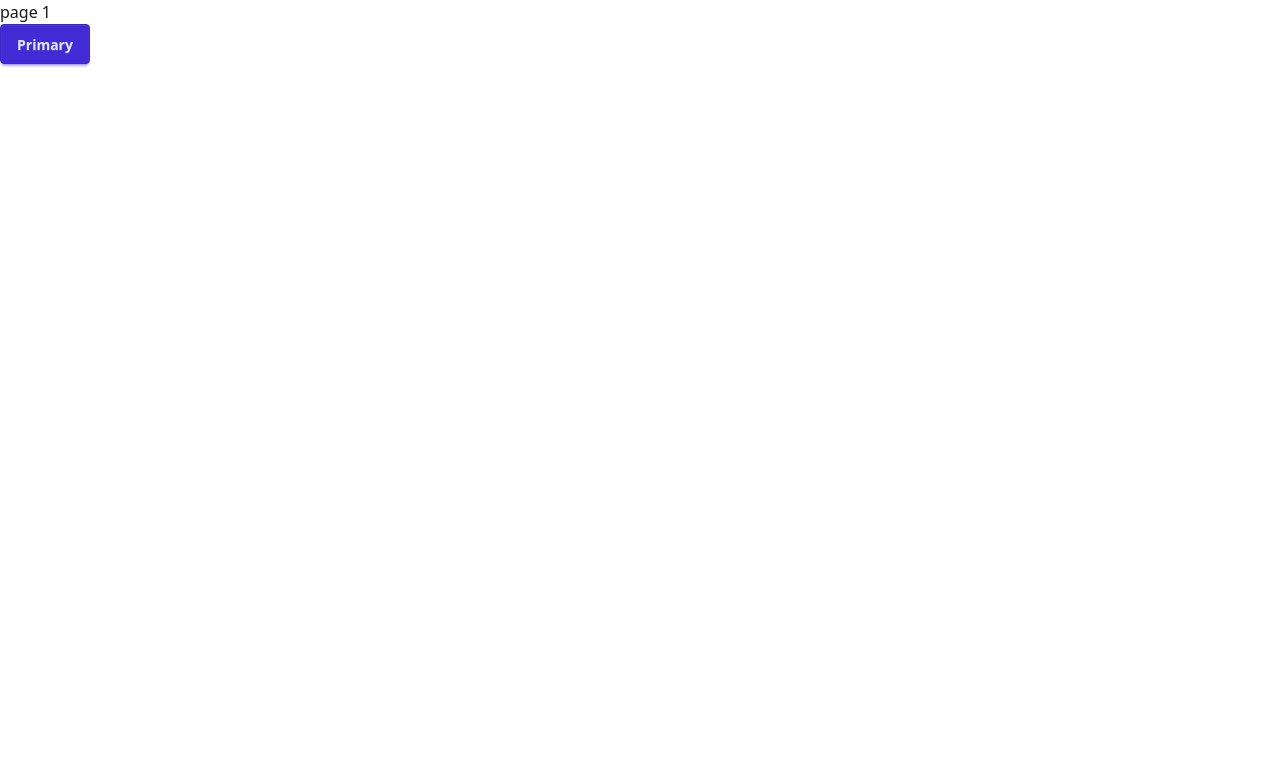
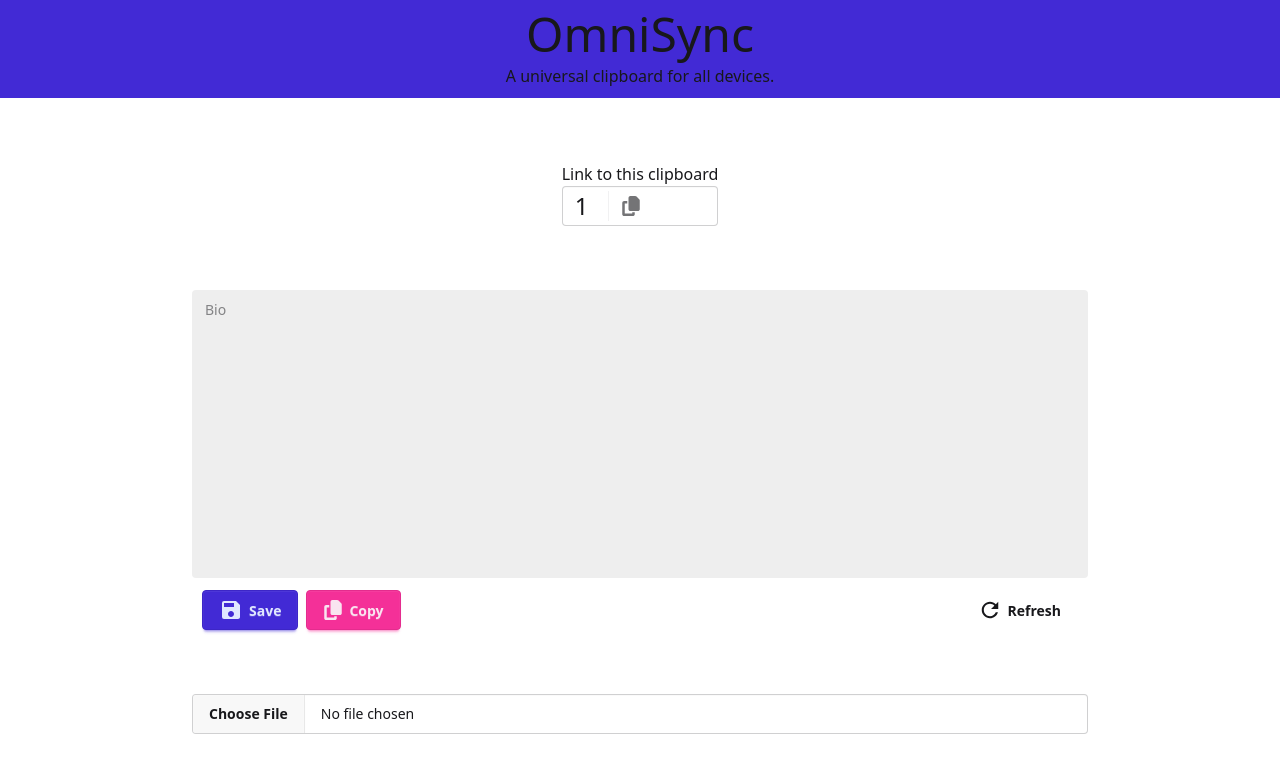
Before and after one commit to FaizanAhmed0107/ClipFlow, a Next.js app: page /1 in a window 1280 px wide. Shown: the top 772 px of the page. Built offline with nearby package versions, Linux system fonts and the light colour scheme.

Commit message:
prototyped the frontend

```diff
--- /dev/null
+++ b/app/[refid]/layout.tsx
@@ -0,0 +1,17 @@
+import React from 'react';
+
+const Layout = (
+    { children }: Readonly<{ children: React.ReactNode; }>
+) => {
+    return (
+        <>
+            <div className='flex flex-col gap-1.5 items-center justify-center bg-primary p-2.5'>
+                <h1 className='text-5xl'>OmniSync</h1>
+                <p>A universal clipboard for all devices.</p>
+            </div>
+            {children}
+        </>
+    );
+};
+
+export default Layout;
--- a/app/[refid]/page.tsx
+++ b/app/[refid]/page.tsx
@@ -1,4 +1,7 @@
 import React from 'react'
+import { MdSave } from "react-icons/md";
+import { FaCopy } from "react-icons/fa6";
+import { IoMdRefresh } from "react-icons/io";
 
 interface Props {
     params: {
@@ -8,9 +11,38 @@
 
 const page = ({ params }: Props) => {
     return (
+        // <>
+        //     <div>page {params.refid}</div>
+        //     <button className="btn btn-primary">Primary</button>
+        // </>
         <>
-            <div>page {params.refid}</div>
-            <button className="btn btn-primary">Primary</button>
+            <div className='flex flex-col items-center justify-evenly h-[calc(100vh-100px)]'>
+                <div>
+                    <p>Link to this clipboard</p>
+                    <label className="input">
+                        <p className='text-2xl'>{params.refid}</p>
+                        <span className="label"> <FaCopy className='w-5 h-5' /></span>
+                    </label>
+
+                </div>
+                <div className='w-[80%] max-w-4xl'>
+                    <textarea
+                        className="textarea bg-base-300 border-transparent outline-none ring-0
+                            focus:outline-none focus:border-transparent
+                            focus-visible:outline-none focus-visible:ring-0 resize-none
+                            w-full h-72 "
+                        placeholder="Bio"
+                    ></textarea>
+                    <div className='flex gap-2 mt-3 px-2.5 items-center justify-between'>
+                        <div className='flex gap-2'>
+                            <button className='btn btn-primary'><MdSave className='w-6 h-6' />Save</button>
+                            <button className='btn btn-secondary'><FaCopy className='w-5 h-5' />Copy</button>
+                        </div>
+                        <button className='btn btn-ghost'><IoMdRefresh className='w-6 h-6' />Refresh</button>
+                    </div>
+                </div>
+                <input type="file" className="file-input w-[80%] max-w-4xl" />
+            </div>
         </>
     )
 }
--- a/app/globals.css
+++ b/app/globals.css
@@ -1,10 +1,6 @@
 @import "tailwindcss";
 
 @plugin "daisyui";
-
-@tailwind base;
-@tailwind components;
-@tailwind utilities;
 
 /* Define themes using @theme */
 @theme {
--- a/app/layout.tsx
+++ b/app/layout.tsx
@@ -17,11 +17,9 @@
   description: "None",
 };
 
-export default function RootLayout({
-  children,
-}: Readonly<{
-  children: React.ReactNode;
-}>) {
+export default function RootLayout(
+  { children }: Readonly<{ children: React.ReactNode; }>
+) {
   return (
     <html lang="en">
       <body
--- a/package.json
+++ b/package.json
@@ -11,7 +11,8 @@
   "dependencies": {
     "next": "15.2.2",
     "react": "^19.0.0",
-    "react-dom": "^19.0.0"
+    "react-dom": "^19.0.0",
+    "react-icons": "^5.5.0"
   },
   "devDependencies": {
     "@eslint/eslintrc": "^3",
```
Also changed, not shown: 1 other file (tests, documents, lock files or other folders).
